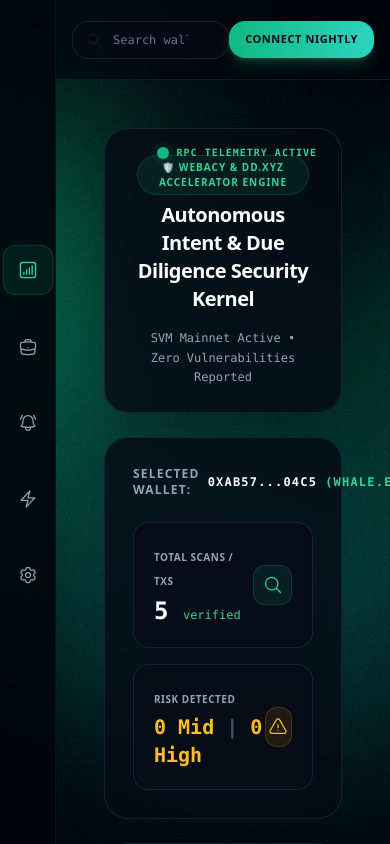
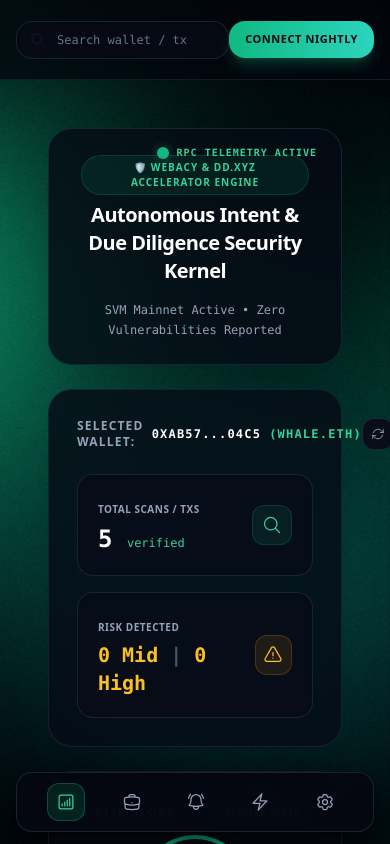
Before and after one commit to oficialponto6/cookielogix, a Next.js app: page /dashboard in a window 390 px wide. Built offline with nearby package versions, Linux system fonts and the light colour scheme; what @solana/web3.js would draw is missing.

Commit message:
fix: make mobile navigation fully functional with router.push and translucent glassmorphism bar

```diff
--- a/src/app/components/AppShell.tsx
+++ b/src/app/components/AppShell.tsx
@@ -38,10 +38,12 @@ export function AppShell({ children }: { children: React.ReactNode }) {
     <div className="min-h-screen text-slate-100 font-sans flex antialiased relative overflow-x-hidden bg-[#02050b]">
       <div className="absolute inset-0 bg-[url('/cookielogix-bg.jpg')] bg-cover bg-center bg-fixed opacity-75 pointer-events-none z-0"></div>
 
+      {/* Sidebar Desktop Original (Inalterada e Perfeita) */}
       <Sidebar expanded={sidebarExpanded} setExpanded={setSidebarExpanded} />
 
-      <main className="flex-1 flex flex-col min-w-0 overflow-y-auto z-10 h-screen pl-14 sm:pl-0">
-        <header className="h-20 bg-[#03060e]/60 backdrop-blur-2xl border-b border-slate-800/60 px-4 sm:px-8 flex items-center justify-between sticky top-0 z-30 shrink-0">
+      {/* Main Container - Sem invasão lateral no mobile */}
+      <main className="flex-1 flex flex-col min-w-0 overflow-y-auto z-10 h-screen pb-24 lg:pb-0">
+        <header className="h-20 bg-[#03060e]/70 backdrop-blur-2xl border-b border-slate-800/60 px-4 sm:px-8 flex items-center justify-between sticky top-0 z-30 shrink-0">
           <div className="flex items-center gap-4 sm:gap-6 w-full max-w-xl">
             <h2 className="text-xs font-black text-slate-400 uppercase tracking-[0.2em] hidden sm:block">
               {routeName.toUpperCase()}
@@ -78,21 +80,20 @@ export function AppShell({ children }: { children: React.ReactNode }) {
           </div>
         </header>
 
-        {/* CONTAINER DO CONTEÚDO COM ENQUADRAMENTO CORRETO PARA MOBILE */}
+        {/* Conteúdo com largura total e resguardo lateral correto */}
         <div className="p-4 sm:p-8 max-w-7xl mx-auto w-full">
           {children}
         </div>
 
-        {/* BARRA LATERAL ESQUERDA MOBILE (Esticada de cima a baixo) */}
-        <nav aria-label="Mobile Sidebar Navigation" className="lg:hidden fixed left-0 top-0 bottom-0 w-14 bg-[#02050b]/90 backdrop-blur-2xl border-r border-slate-800/40 flex flex-col items-center justify-center gap-8 z-40 shadow-2xl">
+        {/* BARRA INFERIOR MÓVEL FLUTUANTE (Design Minimalista, Sem Invasão de Tela) */}
+        <nav aria-label="Mobile Bottom Navigation" className="lg:hidden fixed bottom-3 left-4 right-4 bg-[#050810]/95 backdrop-blur-2xl border border-slate-800/80 px-4 py-2.5 rounded-2xl flex items-center justify-around z-40 shadow-[0_10px_30px_rgba(0,0,0,0.8)]">
           {navItems.map((item) => {
             const isActive = pathname === item.path;
             return (
               <button
                 key={item.id}
                 onClick={() => router.push(item.path)}
-                title={item.label}
-                className={`p-3 rounded-xl transition ${isActive ? 'text-emerald-400 scale-110 bg-emerald-500/10 border border-emerald-500/20' : 'text-slate-400 hover:text-slate-200'}`}
+                className={`flex flex-col items-center justify-center p-2 rounded-xl transition ${isActive ? 'text-emerald-400 bg-emerald-500/15 border border-emerald-500/30 shadow-inner' : 'text-slate-400 hover:text-slate-200'}`}
               >
                 {item.icon}
               </button>
```
